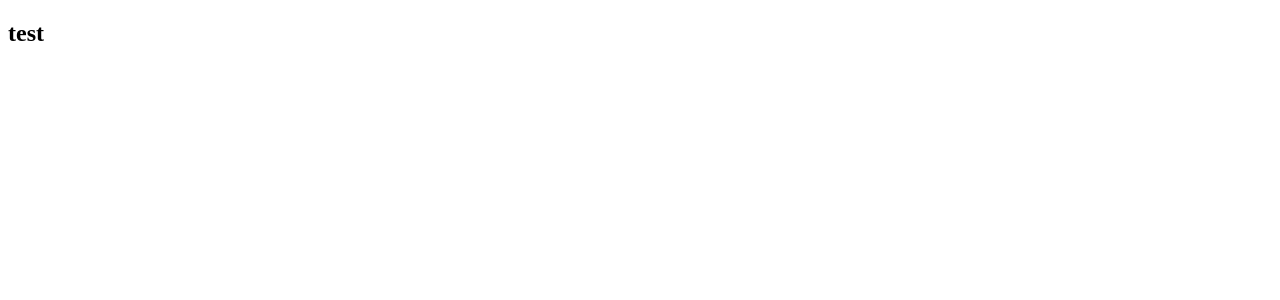
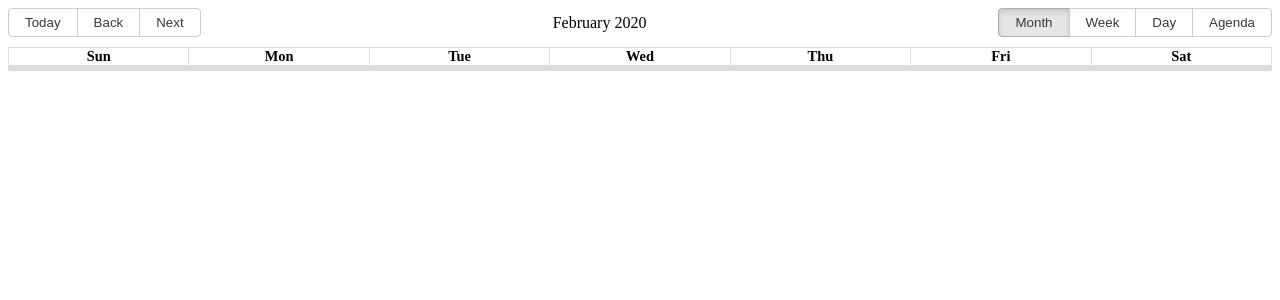
Before and after one commit to hgtruong/TeleonHealth-Appointment, a React app: page / in a window 1280 px wide. Shown: the top 300 px of the page. Built offline with nearby package versions, Linux system fonts and the light colour scheme; the HTML template or start-up script is replaced by a standard one.

Commit message:
Able to big calendar month view

```diff
--- a/client/src/index.jsx
+++ b/client/src/index.jsx
@@ -1,17 +1,42 @@
 import React from "react";
 import ReactDOM from "react-dom";
-
-// Need to import doctor JSON
+import doctors from "../../doctors";
+import moment from 'moment';
+import { Calendar, momentLocalizer } from 'react-big-calendar';
+import 'react-big-calendar/lib/css/react-big-calendar.css';
+const localizer = momentLocalizer(moment);
 
 class App extends React.Component {
   constructor(props) {
     super(props);
-        this.state = {};
+    this.state = {
+      doctors: doctors,
+      events: []
+    };
+  }
+
+  componentDidMount() {
+    this.setEvents();
+  }
+
+  setEvents () {
+    let event =     [{
+      start: new Date(),
+      end: new Date(),
+      title: `test Stay (Human: test)`,
+      allDay: true
+    }]
+    this.setState({events: event});
   }
 
   render() {
     return (
-            <h2> test</h2>
+      <div className="calendar-container">
+        <Calendar
+          localizer={localizer}
+          events={this.state.events}
+         />
+      </div>
     )
   }
 }
```
Also changed, not shown: 1 other file (tests, documents, lock files or other folders). Lines whose indentation alone changed are shown as unchanged.
